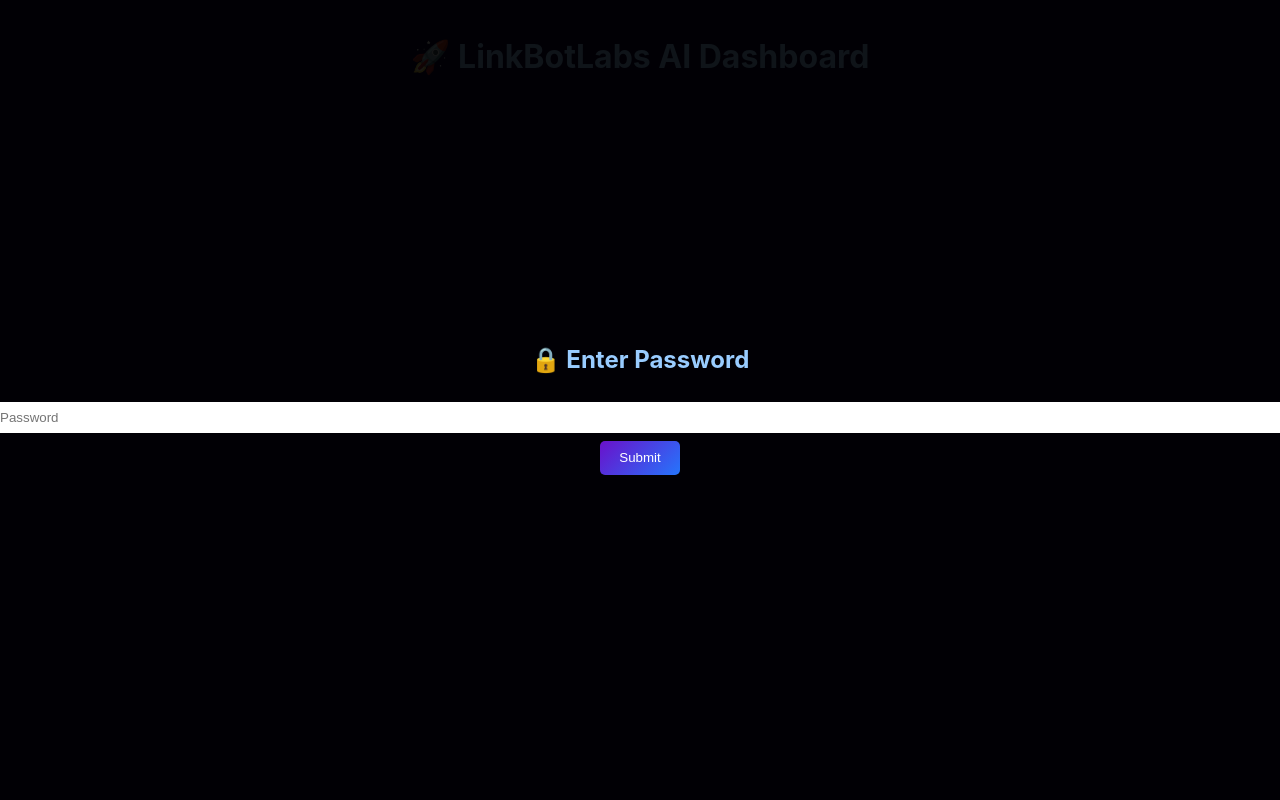
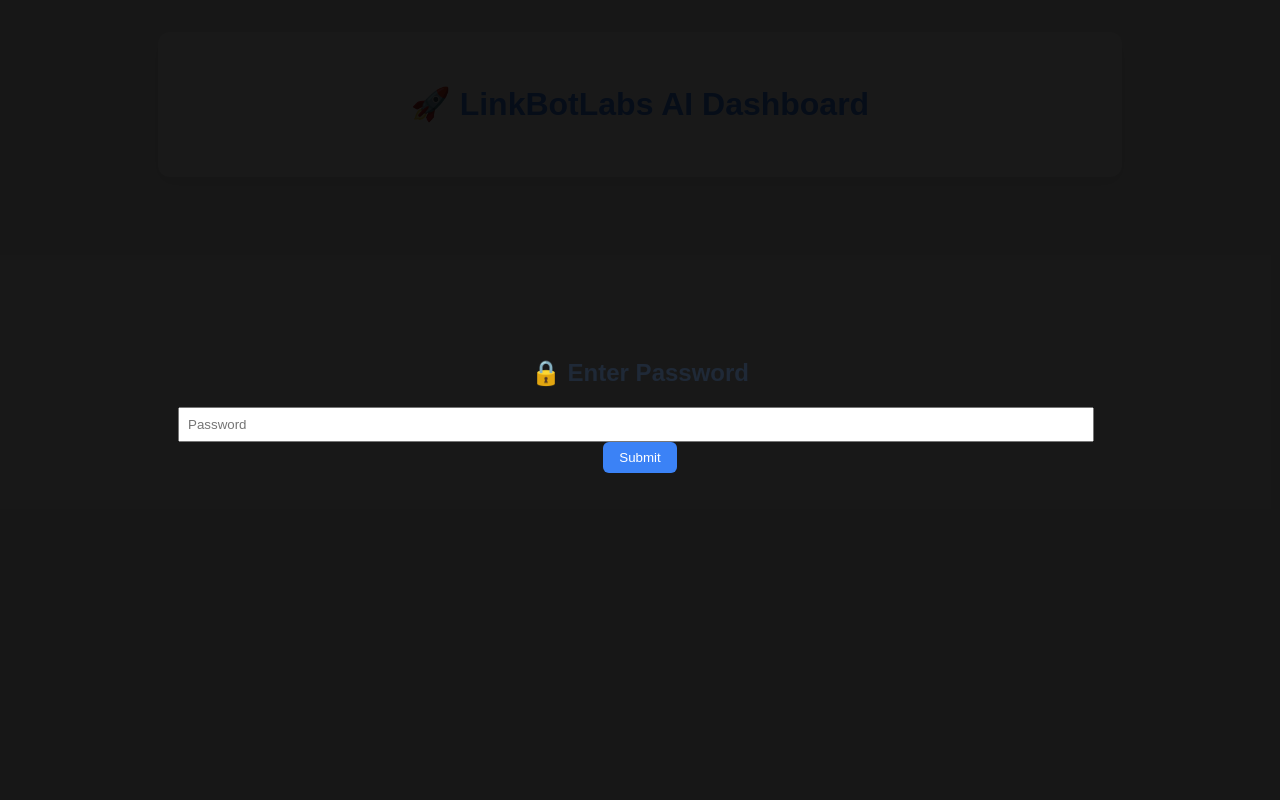
Before and after one commit to prodpick4u/-linkbotlabs, a Flask app: page / in a window 1280 px wide. Run offline with Flask 3, Linux system fonts and the light colour scheme.

Commit message:
deploy: d7bb61f9f6dd93df67a83e6bbc4815d389e0701c

```diff
--- a/static/styles.css
+++ b/static/styles.css
@@ -1,137 +1,56 @@
-/* General body & container */
 body {
-    font-family: 'Inter', sans-serif;
-    margin: 0;
-    padding: 0;
-    background: #0a0033;
-    color: #fff;
+  font-family: Arial, sans-serif;
+  background: #f0f0f0;
+  margin: 0;
+  padding: 2rem;
+  color: #1f2937;
 }
 
 .container {
-    max-width: 1200px;
-    margin: auto;
-    padding: 1rem;
+  max-width: 900px;
+  margin: 0 auto;
+  background: #fff;
+  padding: 2rem;
+  border-radius: 12px;
+  box-shadow: 0 6px 18px rgba(0,0,0,0.1);
 }
 
-/* Headings */
-h1, h2 {
-    text-align: center;
-    color: #9cf;
+h1 { color: #3b82f6; text-align: center; }
+h2 { color: #1f2937; margin-top: 2rem; }
+
+input, select, textarea { width: 70%; padding: 0.5rem; margin-right: 0.5rem; }
+button {
+  padding: 0.5rem 1rem;
+  background: #3b82f6;
+  color: #fff;
+  border: none;
+  border-radius: 6px;
+  cursor: pointer;
 }
 
-/* Tabs */
-.tabs {
-    display: flex;
-    justify-content: center;
-    gap: 1rem;
-    margin-bottom: 1rem;
+.ai-box {
+  margin-top: 1rem;
+  background: #eef2ff;
+  padding: 1rem;
+  border-radius: 8px;
+  min-height: 50px;
 }
 
-.tab {
-    cursor: pointer;
-    padding: 0.5rem 1rem;
-    background: rgba(255,255,255,0.1);
-    border-radius: 5px;
-    transition: 0.3s;
+.ai-box p { margin: 0.5rem 0; }
+.streaming { font-style: italic; color: #3b82f6; }
+.ai-box img { max-width: 100%; margin-top: 1rem; border-radius: 8px; }
+
+.overlay {
+  position: fixed; top:0; left:0; width:100%; height:100%;
+  background: rgba(0,0,0,0.9);
+  display: flex; flex-direction: column; justify-content: center; align-items: center;
+  z-index: 1000; color: white;
 }
+.tabs { display: flex; justify-content: center; gap: 1rem; margin-bottom: 1rem; }
+.tab { cursor: pointer; padding:0.5rem 1rem; background: rgba(255,255,255,0.1); border-radius:5px; }
+.tab.active { background: linear-gradient(135deg,#6a11cb,#2575fc); color:white; }
+.tab-content { display:none; }
+.tab-content.active { display:block; }
 
-.tab.active {
-    background: linear-gradient(135deg, #6a11cb, #2575fc);
-    color: white;
-}
-
-/* Tab content sections */
-.tab-content {
-    display: none;
-}
-
-.tab-content.active {
-    display: block;
-}
-
-/* Inputs, selects, textareas */
-input, textarea, select {
-    width: 100%;
-    padding: 0.5rem;
-    margin: 0.5rem 0;
-    border-radius: 5px;
-    border: none;
-}
-
-/* Buttons */
-button {
-    padding: 0.6rem 1.2rem;
-    border: none;
-    border-radius: 5px;
-    background: linear-gradient(135deg, #6a11cb, #2575fc);
-    color: white;
-    cursor: pointer;
-    transition: 0.2s;
-}
-
-button:hover {
-    opacity: 0.85;
-}
-
-/* AI output box */
-.ai-box {
-    background: rgba(255,255,255,0.05);
-    padding: 1rem;
-    border-radius: 8px;
-    max-height: 300px;
-    overflow-y: auto;
-    margin-top: 0.5rem;
-}
-
-.ai-box p {
-    margin: 0.5rem 0;
-}
-
-/* Streaming text */
-.streaming {
-    font-style: italic;
-    color: #9cf;
-}
-
-/* Images in AI box */
-.ai-box img {
-    max-width: 100%;
-    margin-top: 1rem;
-    border-radius: 8px;
-}
-
-/* Progress bar (for video generation) */
-.progress-container {
-    background: rgba(255,255,255,0.1);
-    border-radius: 6px;
-    overflow: hidden;
-    margin-top: 0.5rem;
-    height: 20px;
-}
-
-.progress-bar {
-    height: 100%;
-    width: 0%;
-    background: #2575fc;
-    transition: 0.3s;
-}
-
-/* Overlay for password */
-.overlay {
-    position: fixed;
-    top: 0;
-    left: 0;
-    width: 100%;
-    height: 100%;
-    background: rgba(0,0,0,0.9);
-    display: flex;
-    flex-direction: column;
-    justify-content: center;
-    align-items: center;
-    z-index: 1000;
-}
-
-#pwError {
-    color: #f87171;
-    margin-top: 0.5rem;
-}
+.progress-container { background: rgba(255,255,255,0.1); border-radius:6px; overflow:hidden; margin-top:0.5rem; height:20px; }
+.progress-bar { height:100%; width:0%; background:#2575fc; transition:0.3s; }
```
